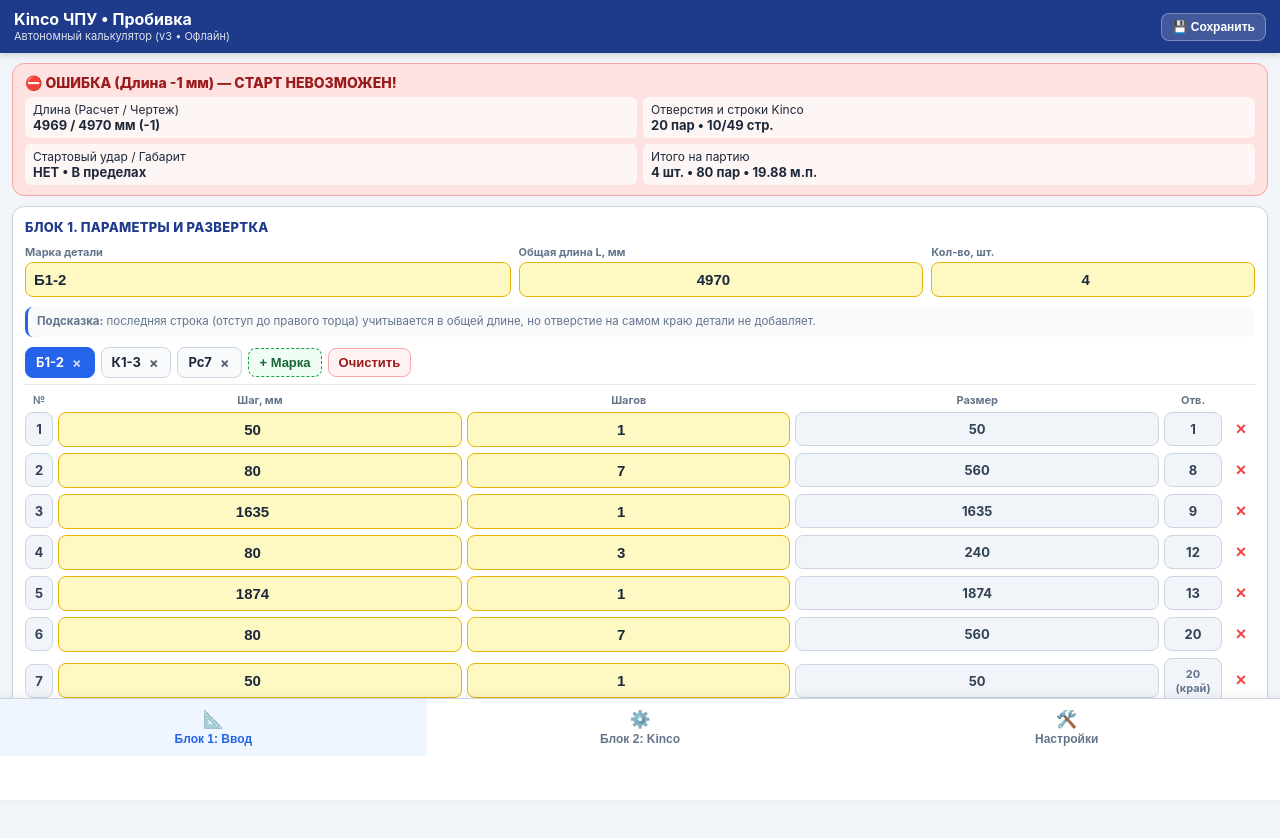
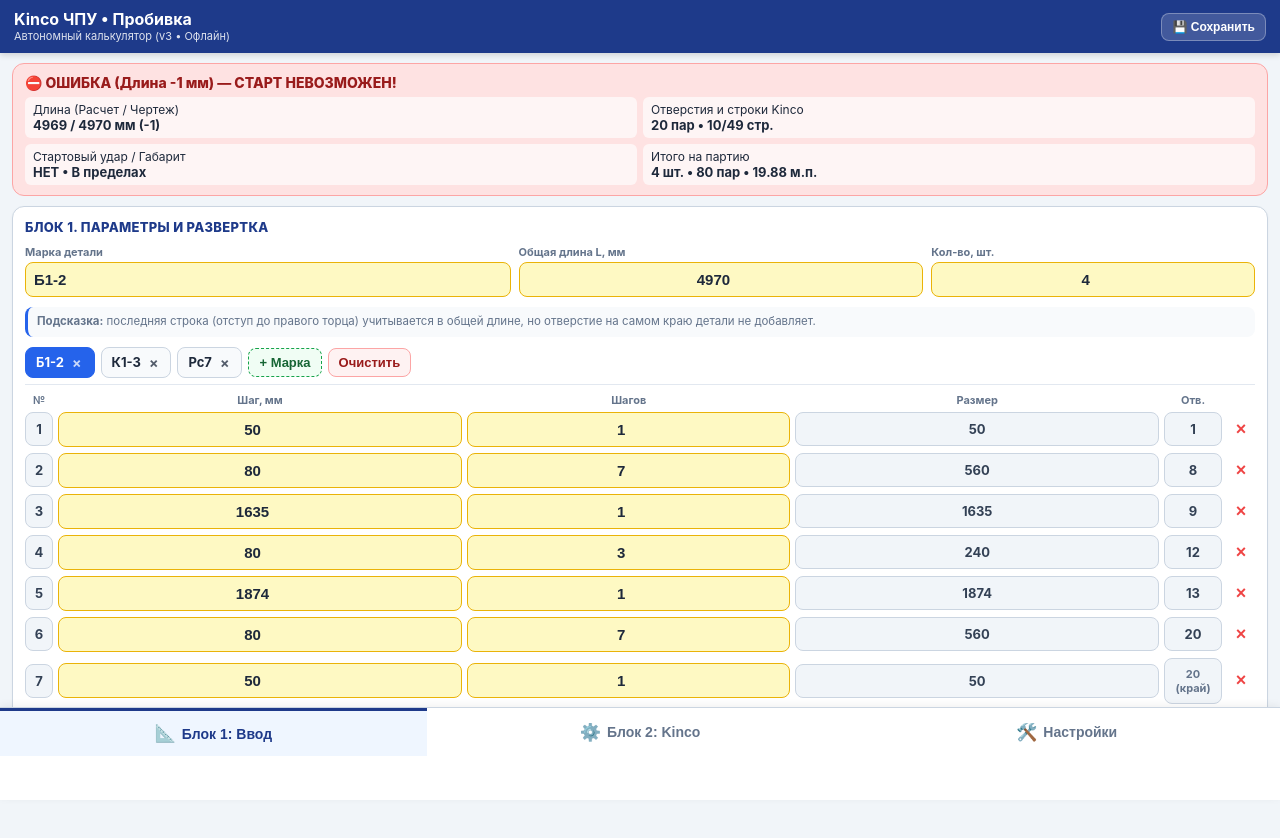
Before and after one commit to a5lex91/Kinco, a plain HTML site: page index.html in a window 1280 px wide. Drawn offline with Linux system fonts and the light colour scheme.

Commit message:
index.html

```diff
--- a/index.html
+++ b/index.html
@@ -358,26 +358,28 @@
   background: #fff;
   border-top: 1px solid var(--border);
   display: flex;
+  justify-content: center;
   z-index: 30;
   box-shadow: 0 -2px 8px rgba(0,0,0,0.06);
   padding-bottom: calc(44px + env(safe-area-inset-bottom));
 }
 .nav-btn {
   flex: 1;
-    padding: 10px 4px;
+  background: none;
   border: none;
-    background: none;
-    font-size: 12px;
-    font-weight: 700;
-    color: var(--muted);
+  padding: 12px 6px;
+  font-size: 14px;
+  font-weight: 600;
+  color: #64748b;
+  cursor: pointer;
   display: flex;
-    flex-direction: column;
   align-items: center;
-    gap: 2px;
-    cursor: pointer;
+  justify-content: center;
+  gap: 6px;
 }
 .nav-btn.active {
-    color: var(--primary-light);
+  color: #1e3a8a;
+  border-top: 3px solid #1e3a8a;
   background: #eff6ff;
 }
   .nav-icon { font-size: 17px; }
```
Lines whose indentation alone changed are shown as unchanged.
